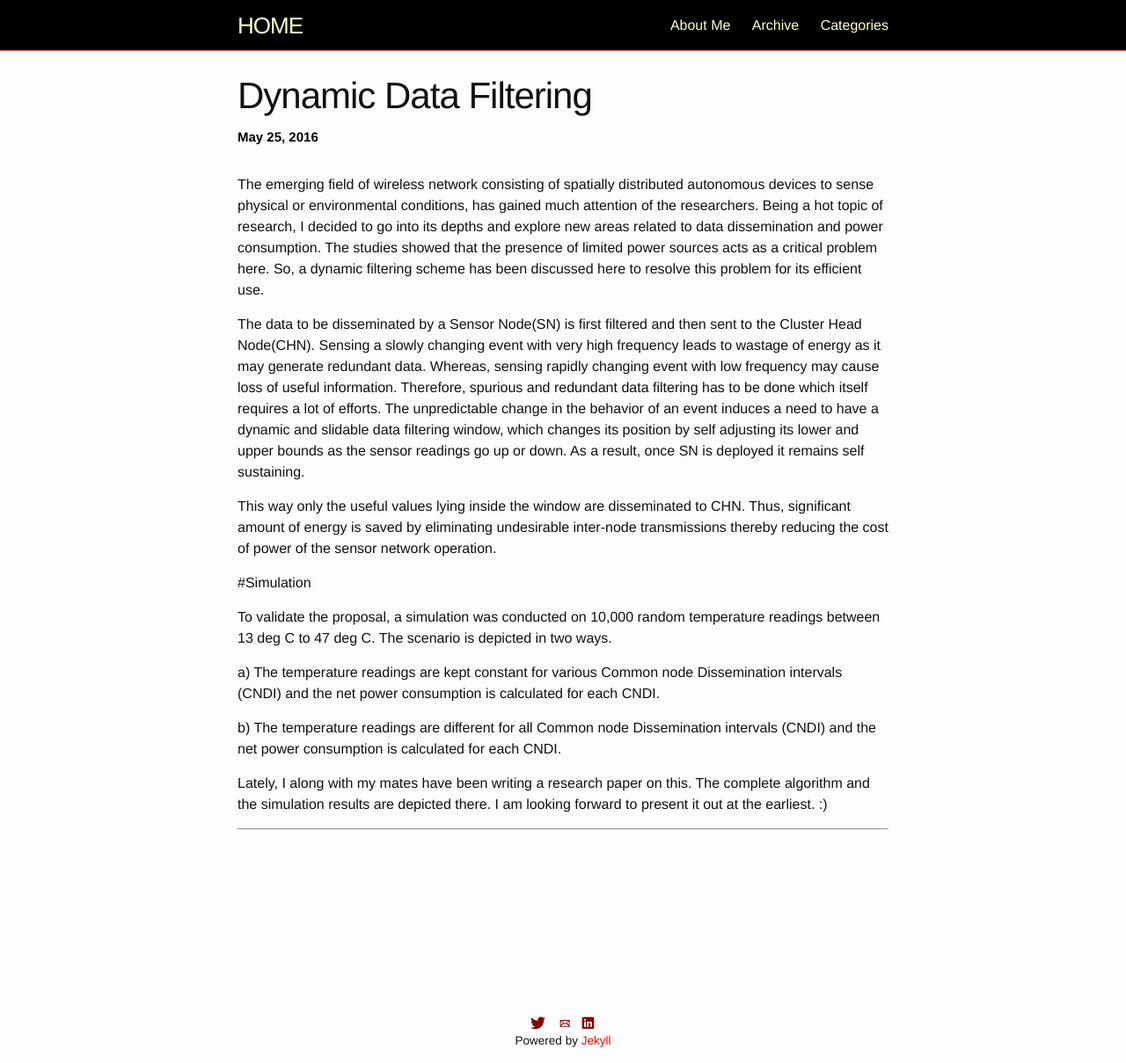
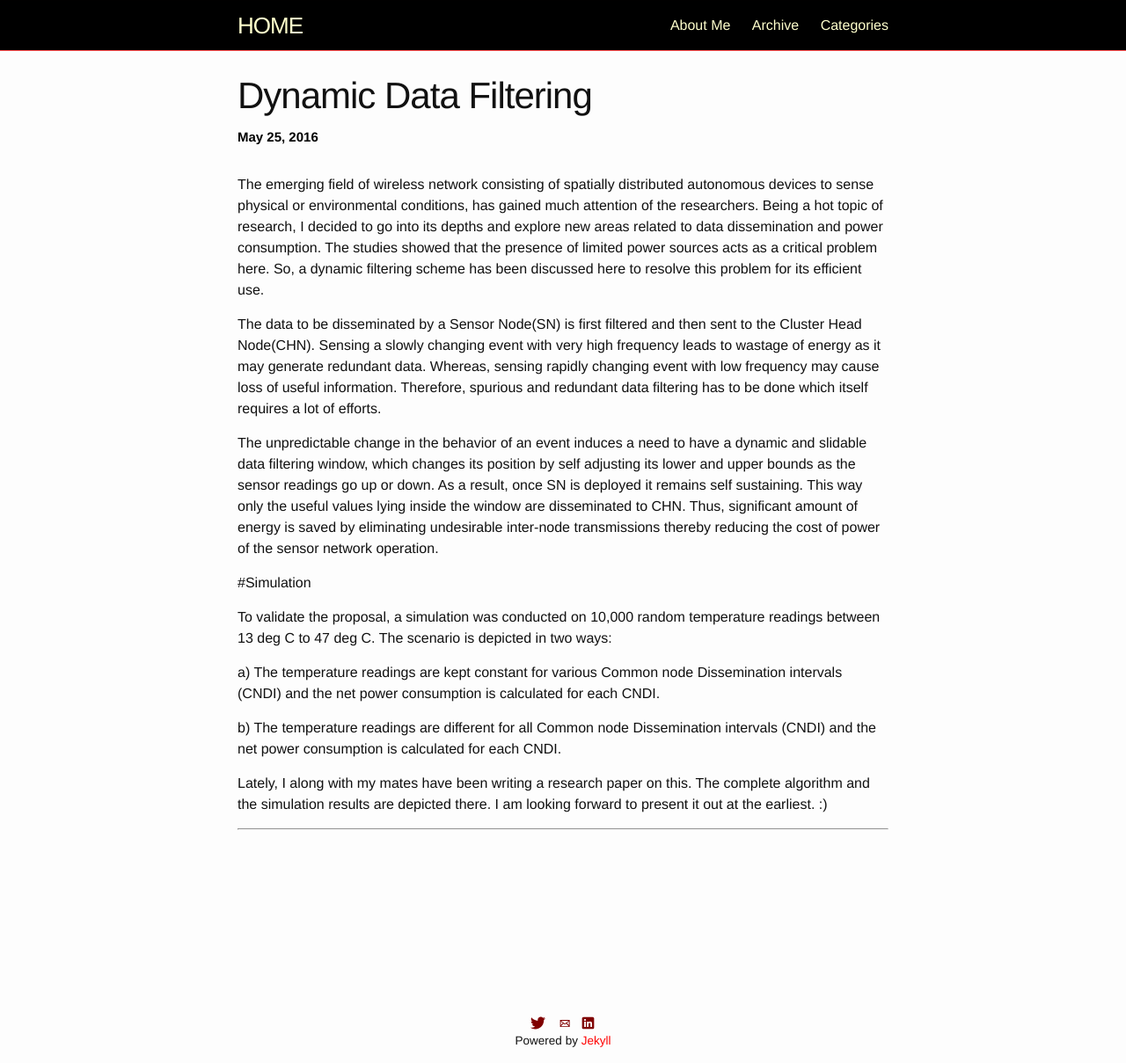
Before and after one commit to PreetikaChandel/PreetikaChandel.github.io, a Jekyll site: the page built from _posts/2016-05-25-Dynamic data filtering.markdown, in a window 1280 px wide. Shown: the whole page at 88% size. Built offline with Jekyll 4.4.1, drawn with Linux system fonts in a browser that asks for light colours; comment, search, counter and statistics services are not loaded.

```diff
--- a/_posts/2016-05-25-Dynamic data filtering.markdown
+++ b/_posts/2016-05-25-Dynamic data filtering.markdown
@@ -8,13 +8,13 @@ categories: Wireless-Sensor-Networks
 
 The emerging field of wireless network consisting of spatially distributed autonomous devices to sense physical or environmental conditions, has gained much attention of the researchers. Being a hot topic of research, I decided to go into its depths and explore new areas related to data dissemination and power consumption. The studies showed that the presence of limited power sources acts as a critical problem here. So, a dynamic filtering scheme has been discussed here to resolve this problem for its efficient use.
 
-The data to be disseminated by a Sensor Node(SN) is first filtered and then sent to the Cluster Head Node(CHN). Sensing a slowly changing event with very high frequency leads to wastage of energy as it may generate redundant data. Whereas, sensing rapidly changing event with low frequency may cause loss of useful information. Therefore, spurious and redundant data filtering has to be done which itself requires a lot of efforts. The unpredictable change in the behavior of an event induces a need to have a dynamic and slidable data filtering window, which changes its position by self adjusting its lower and upper bounds as the sensor readings go up or down. As a result, once SN is deployed it remains self sustaining.
+The data to be disseminated by a Sensor Node(SN) is first filtered and then sent to the Cluster Head Node(CHN). Sensing a slowly changing event with very high frequency leads to wastage of energy as it may generate redundant data. Whereas, sensing rapidly changing event with low frequency may cause loss of useful information. Therefore, spurious and redundant data filtering has to be done which itself requires a lot of efforts.
 
-This way only the useful values lying inside the window are disseminated to CHN. Thus, significant amount of energy is saved by eliminating undesirable inter-node transmissions thereby reducing the cost of power of the sensor network operation.
+The unpredictable change in the behavior of an event induces a need to have a dynamic and slidable data filtering window, which changes its position by self adjusting its lower and upper bounds as the sensor readings go up or down. As a result, once SN is deployed it remains self sustaining. This way only the useful values lying inside the window are disseminated to CHN. Thus, significant amount of energy is saved by eliminating undesirable inter-node transmissions thereby reducing the cost of power of the sensor network operation.
 
 #Simulation
 
-To validate the proposal, a simulation was conducted on 10,000 random temperature readings between 13 deg C to 47 deg C. The scenario is depicted in two ways.
+To validate the proposal, a simulation was conducted on 10,000 random temperature readings between 13 deg C to 47 deg C. The scenario is depicted in two ways:
 
 a) The temperature readings are kept constant for various Common node Dissemination intervals (CNDI) and the net power consumption is calculated for each CNDI.
 
```
